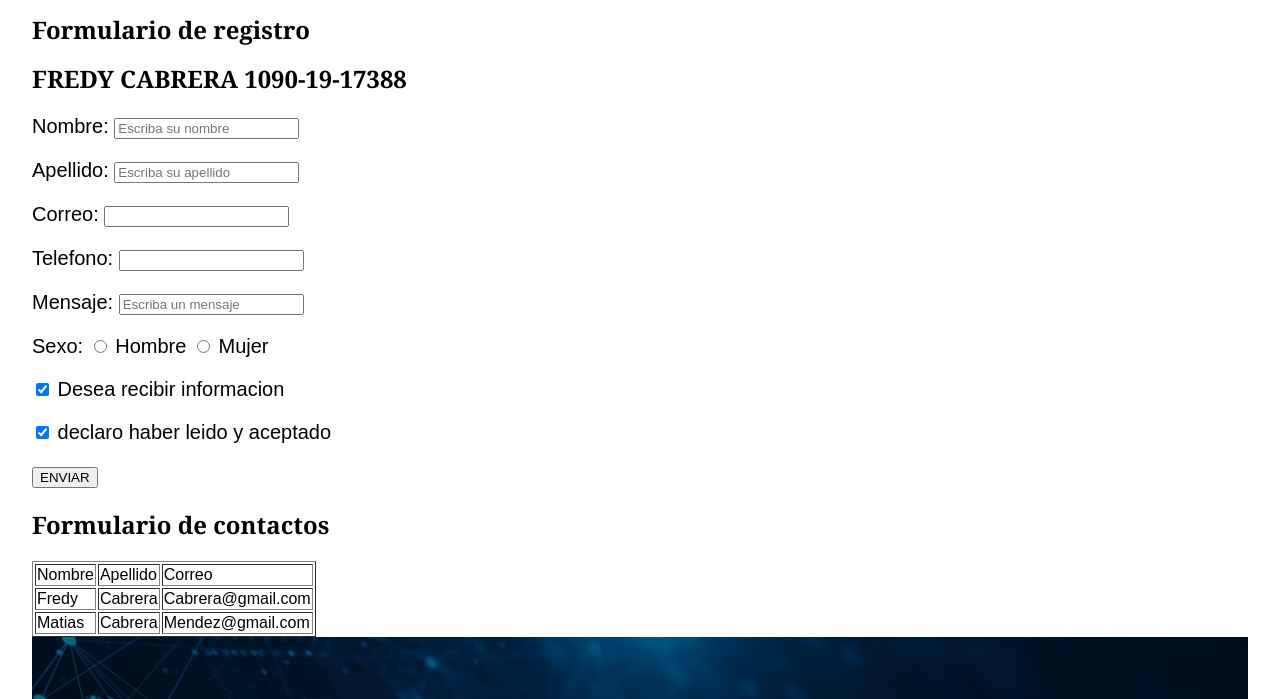
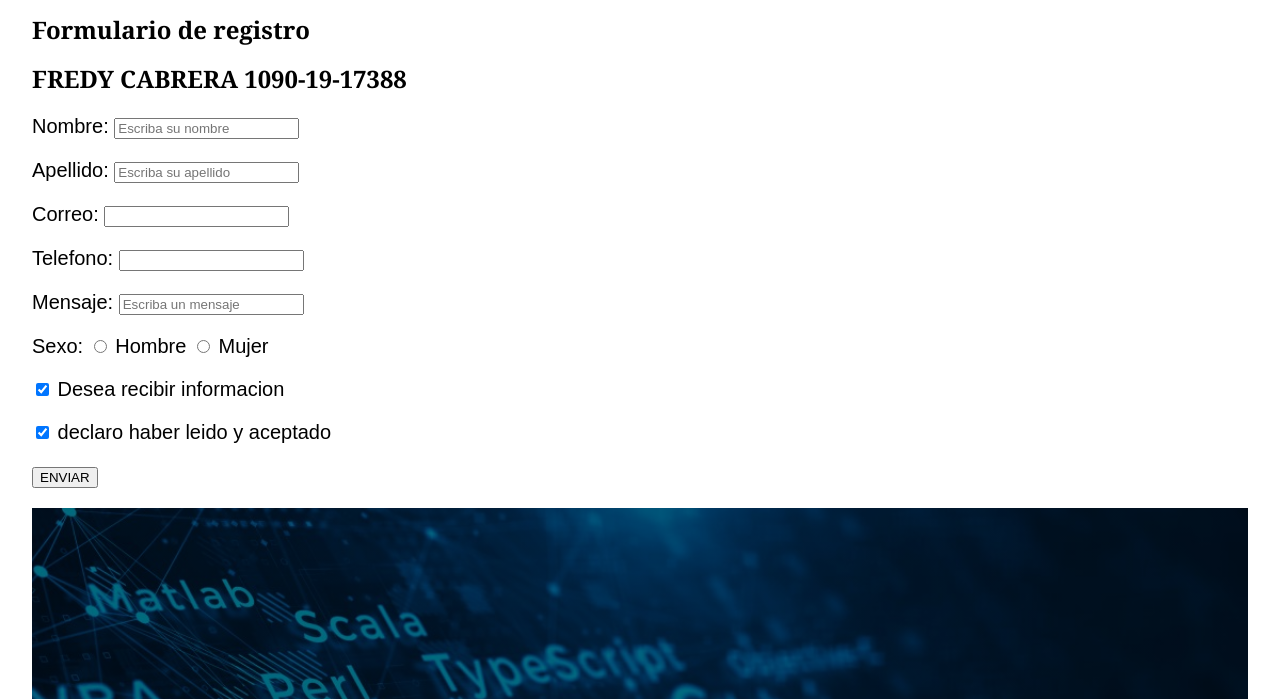
Before and after one commit to Fedy4/6-versiones, a plain HTML site: page index.html in a window 1280 px wide. Shown: the part 101-800 px from the top of the page. Drawn offline with Linux system fonts and the light colour scheme.

Commit message:
Eliminamos contactos

```diff
--- a/index.html
+++ b/index.html
@@ -80,22 +80,10 @@
 
 
 
-<h2>Formulario de contactos</h2>
+
 
 <body> <!--cuerpo de index-->
 
-<table border="1">
-    <tr>
-        <td>Nombre</td>   <td>Apellido</td>   <td>Correo</td>
-    </tr>
-    <tr>
-        <td>Fredy</td>   <td>Cabrera</td>   <td>Cabrera@gmail.com</td>
-    </tr>
-    <tr>
-        <td>Matias</td>   <td>Cabrera</td>   <td>Mendez@gmail.com</td>
-    </tr>
-
-</table>
 
 </form>
 
```
